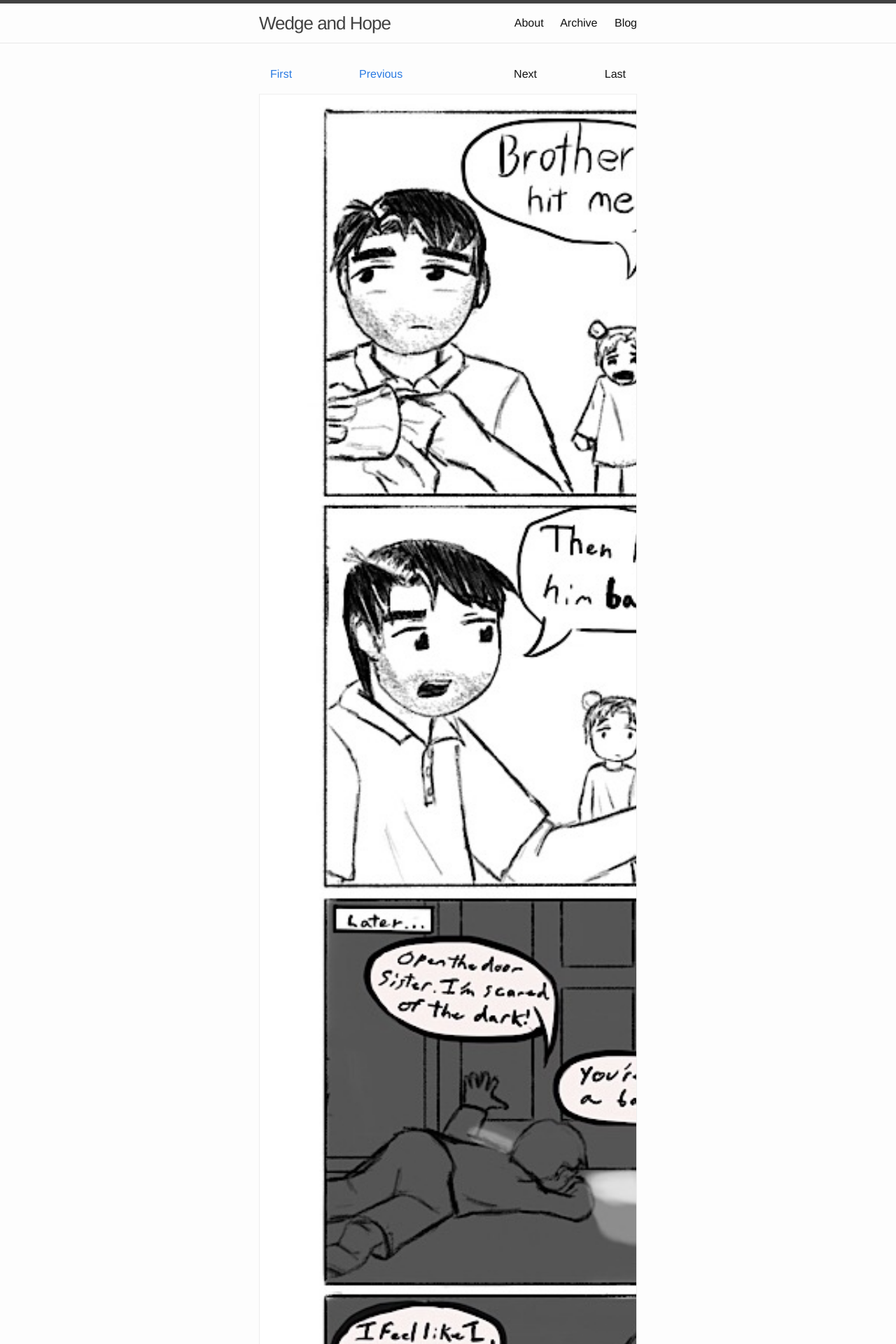
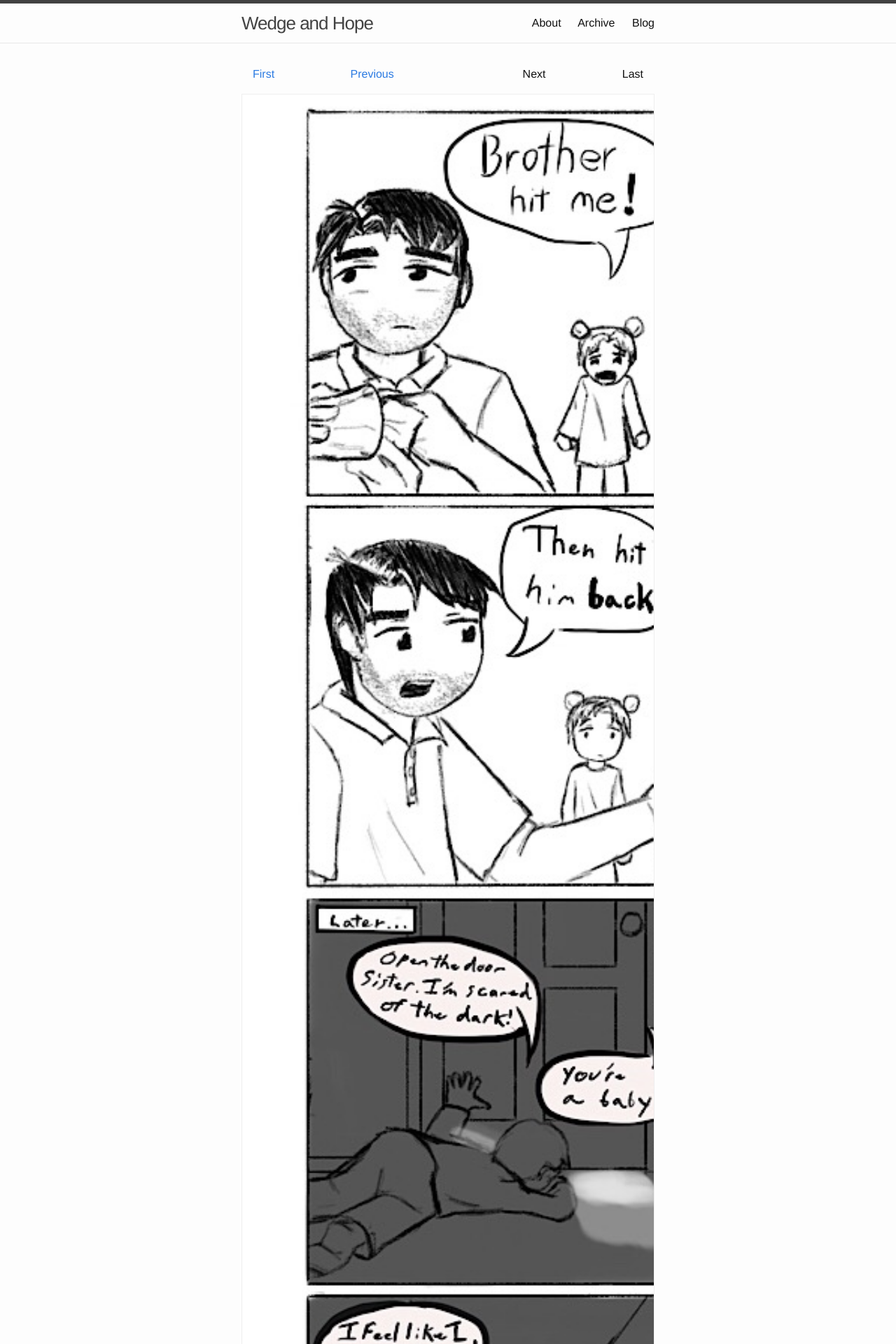
Before and after one commit to wedgejaeger/wedgejaeger.github.io, a Jekyll site: the page built from index.html, in a window 1280 px wide. Shown: the top 1920 px of the page at 70% size. Built offline with Jekyll 4.4.1, drawn with Linux system fonts in a browser that asks for light colours.

Commit message:
changed content width to consistent 650
original was 1200 width, 600 palm, 800 laptop. 650 should hopefully cover all the bases.

```diff
--- a/css/main.scss
+++ b/css/main.scss
@@ -23,10 +23,10 @@ $grey-color-light: lighten($grey-color, 40%);
 $grey-color-dark:	darken($grey-color, 25%);
 
 // Width of the content area
-$content-width:		600px;
+$content-width:		650px;
 
-$on-palm:					600px;
-$on-laptop:				600px;
+$on-palm:					650px;
+$on-laptop:				650px;
 
 
 
```
